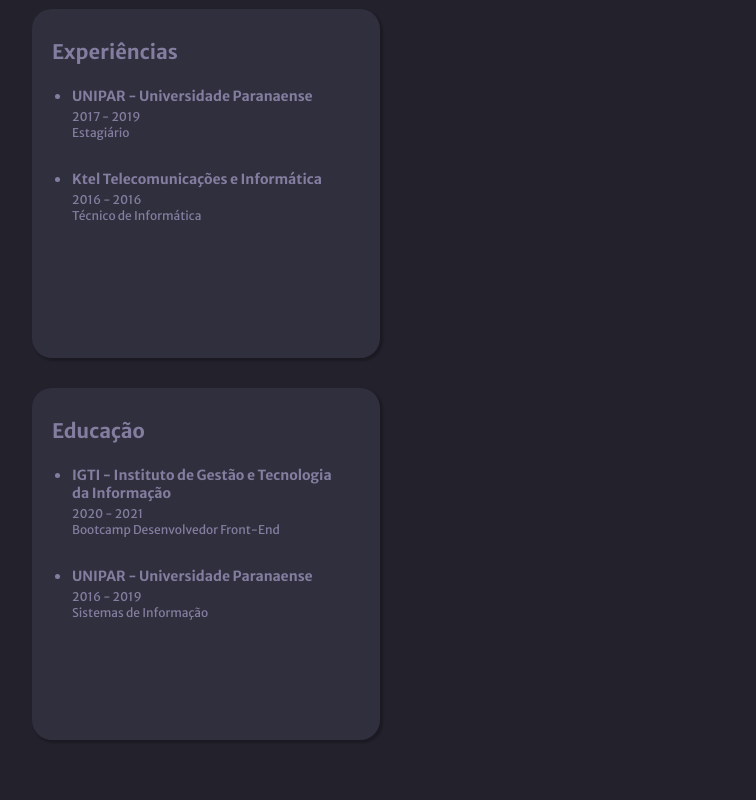
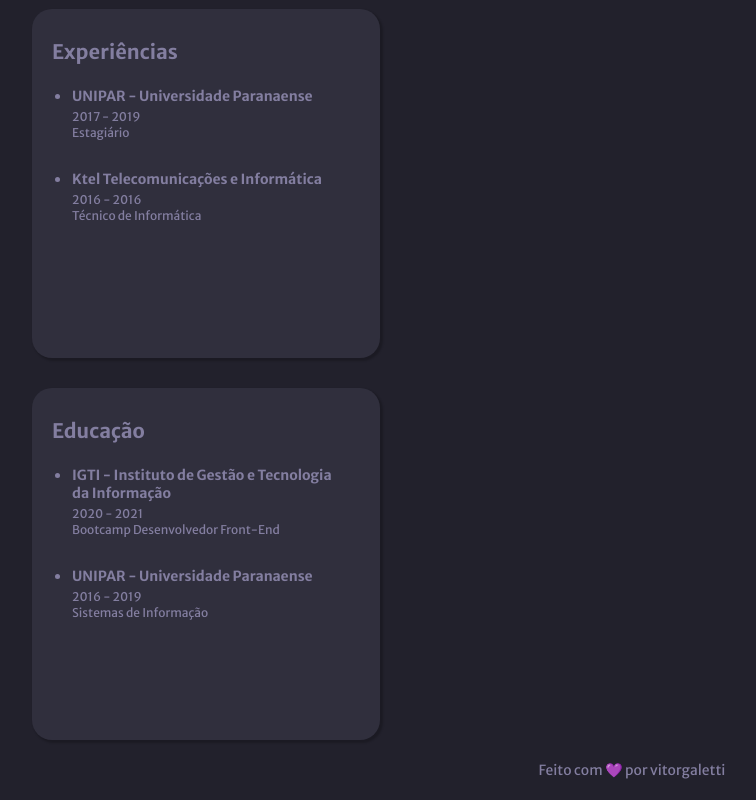
Before and after one commit to vitorgaletti/desafio-portfolio, a plain HTML site: page index.html in a window 1280 px wide. Shown: the part 969-1769 px from the top of the page, without its empty margins (8-764 px from the left). Before the commit the page ends 1729 px from the top, so only its background shows below. Drawn offline with Linux system fonts and the light colour scheme.

Commit message:
updated css: add footer

```diff
--- a/css/styles.css
+++ b/css/styles.css
@@ -19,7 +19,9 @@ body {
   -webkit-font-smoothing: antialiased;
 
   display: grid;
-  grid-template-areas: 'aside main';
+  grid-template-areas:
+    'aside main'
+    'footer footer';
   gap: 60px;
   justify-content: center;
   justify-items: center;
@@ -494,6 +496,22 @@ main .posts .container-post .container-footer-post {
   align-items: center;
 }
 
+footer {
+  grid-area: footer;
+  display: flex;
+  justify-content: center;
+  align-items: center;
+  margin-bottom: 20px;
+}
+
+footer p {
+  font-weight: 400;
+  font-size: 0.87rem;
+  line-height: 20px;
+
+  color: var(--text-color);
+}
+
 /* Large devices */
 @media (max-width: 1024px) {
   aside .links ul {
@@ -531,7 +549,8 @@ main .posts .container-post .container-footer-post {
   body {
     grid-template-areas:
       'aside aside'
-      'main main';
+      'main main'
+      'footer footer';
     gap: 60px;
     overflow-x: hidden;
   }
@@ -583,7 +602,8 @@ main .posts .container-post .container-footer-post {
   body {
     grid-template-areas:
       'aside'
-      'main';
+      'main'
+      'footer';
     overflow-x: hidden;
   }
 
--- a/index.html
+++ b/index.html
@@ -244,6 +244,9 @@
         </div>
       </div>
     </main>
-    <footer></footer>
+    <footer>
+      <p>Feito com 💜 por vitorgaletti</p>
+    </footer>
+    <script src="./js/script.js"></script>
   </body>
 </html>
```
Also changed, not shown: js/script.js (added).
